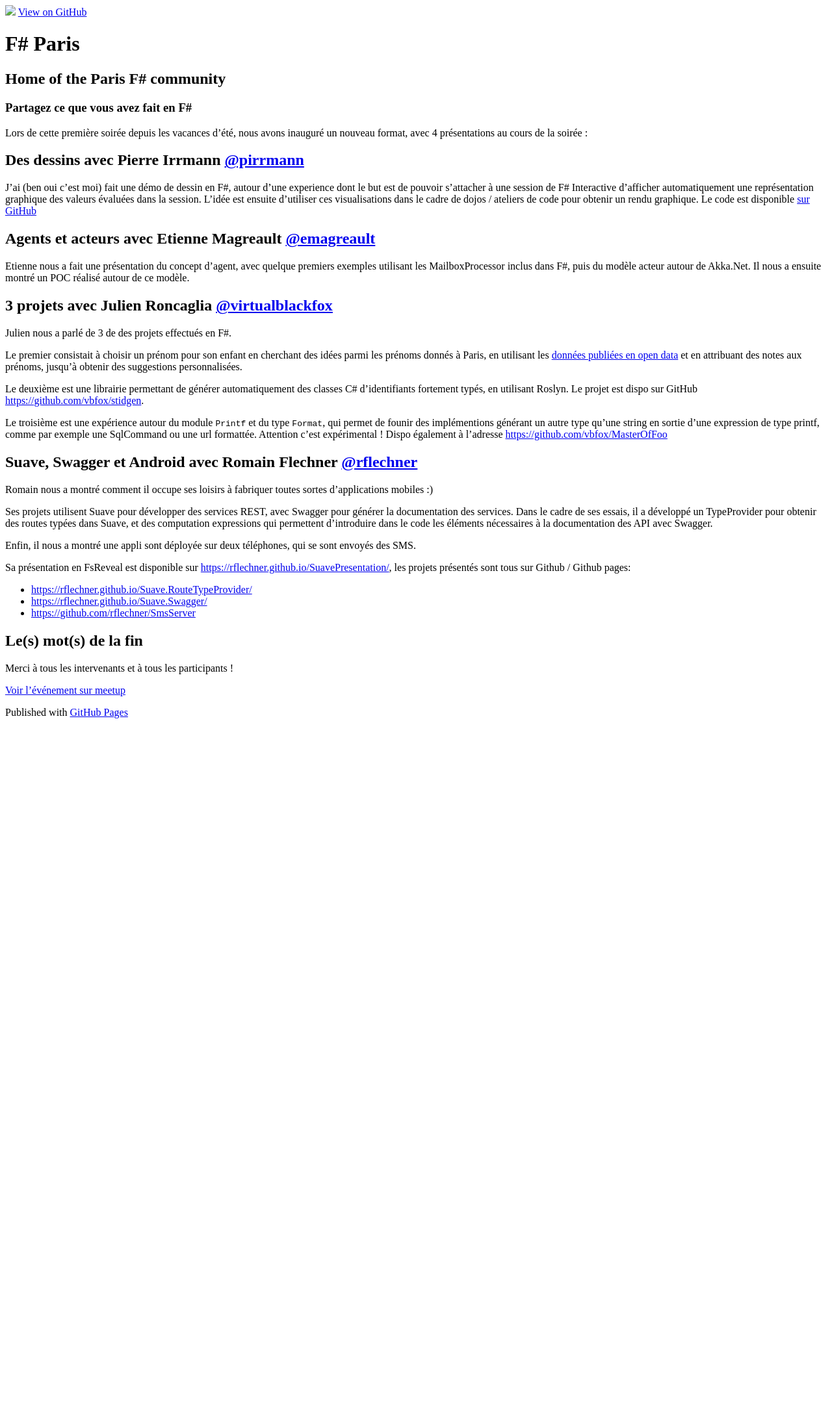
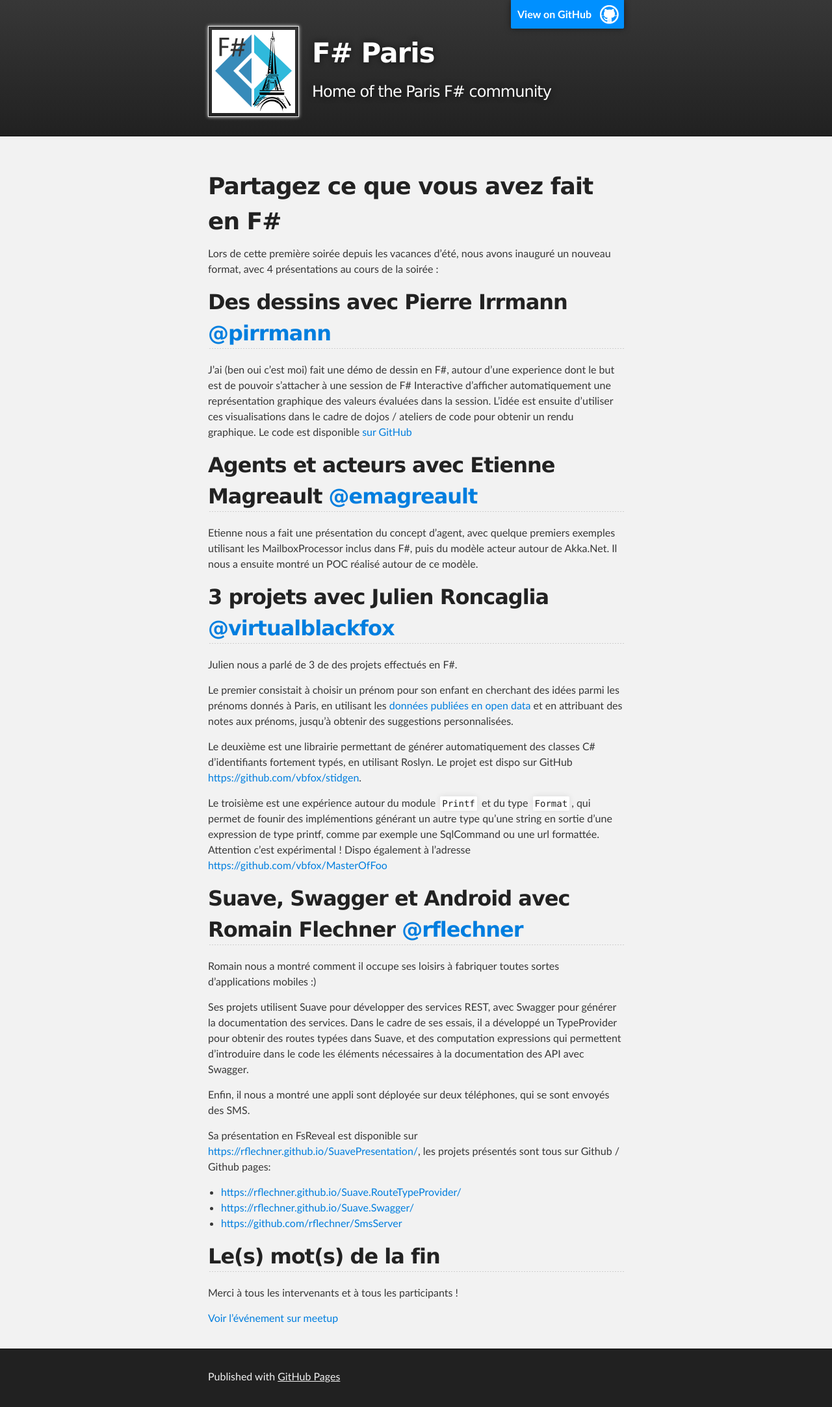
Before and after one commit to FSharpParis/fsharpparis.github.io, a Jekyll site: the page built from _posts/2016-09-29-partagez-ce-que-vous-avez-fait-en-F-sharp.md, in a window 1280 px wide. Shown: the whole page at 65% size. Built offline with Jekyll 4.4.1, drawn with Linux system fonts in a browser that asks for light colours; before the commit the page ends 1122 px from its top, so only the background shows below that.

Commit message:
Damn you relative path

```diff
--- a/_layouts/index.html
+++ b/_layouts/index.html
@@ -6,7 +6,7 @@
     <meta http-equiv="X-UA-Compatible" content="chrome=1">
     <meta name="description" content="F# Paris : home of the Paris F# community">
 
-    <link rel="stylesheet" type="text/css" media="screen" href="stylesheets/stylesheet.css">
+    <link rel="stylesheet" type="text/css" media="screen" href="/stylesheets/stylesheet.css">
 
     <title>F# Paris</title>
   </head>
@@ -16,7 +16,7 @@
     <!-- HEADER -->
     <div id="header_wrap" class="outer">
         <header class="inner">
-          <img class="fsharp-logo"src="images/fsharp-ug-paris-128.png" />
+          <img class="fsharp-logo"src="/images/fsharp-ug-paris-128.png" />
           <a id="forkme_banner" href="https://github.com/FSharpParis">View on GitHub</a>
 
           <div>
```
